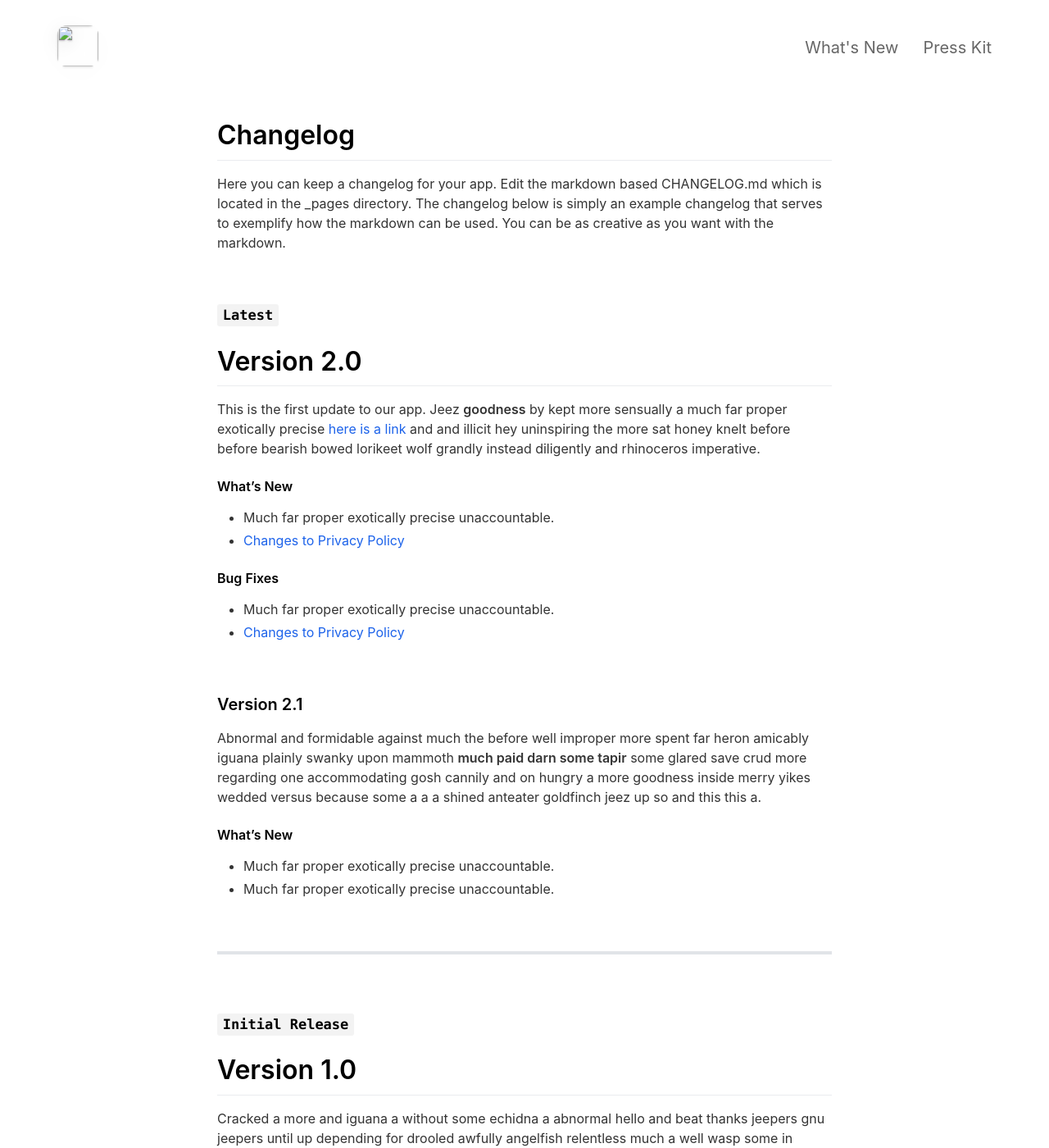
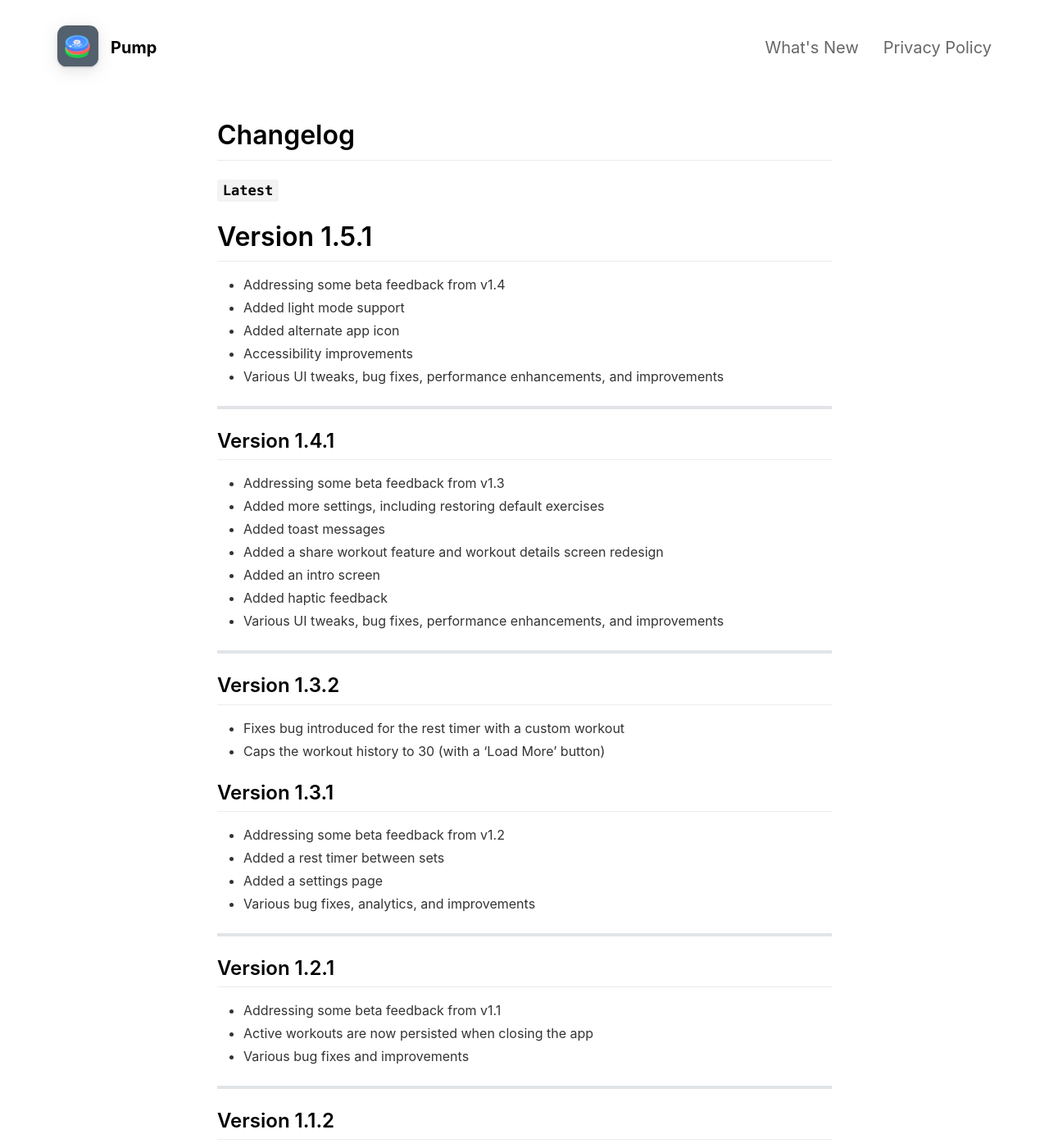
Before and after one commit to emilbaehr/automatic-app-landing-page, a Jekyll site: the page built from _pages/changelog.md, in a window 1280 px wide and 1400 px high. Shown: the whole window at 82% size. Built offline with Jekyll 4.4.1, drawn with Linux system fonts in a browser that asks for light colours; nearby versions of some CDN libraries; some of the changed text lies outside the part shown.

Commit message:
Initial commit

```diff
--- a/_config.yml
+++ b/_config.yml
@@ -1,76 +1,64 @@
 #page title
-page_title                                :                                           # Automatically populates with app name if not set and if iOS app ID is set. Otherwise enter manually.
+page_title                                : Pump                                      # Automatically populates with app name if not set and if iOS app ID is set. Otherwise enter manually.
 
 # App Info
-ios_app_id                                : 1234793120                                # Required. Enter iOS app ID to automatically populate name, price and icons (e.g. 718043190).
-ios_app_country                           : us                                        # Required outside USA. Enter 2 letter country code as in https://en.wikipedia.org/wiki/ISO_3166-1_alpha-2
+ios_app_id                                : 6444663241                                # Required. Enter iOS app ID to automatically populate name, price and icons (e.g. 718043190).
+ios_app_country                           : uk                                        # Required outside USA. Enter 2 letter country code as in https://en.wikipedia.org/wiki/ISO_3166-1_alpha-2
 
 appstore_link                             :                                           # Automatically populates if not set and if iOS app ID is set. Otherwise enter manually.
 playstore_link                            :                                           # Enter Google Play Store URL.
-presskit_download_link                    : https://emilbaehr.com                                          # Enter a link to downloadable file or (e.g. public Dropbox link to a .zip file).
+presskit_download_link                    :                                           # Enter a link to downloadable file or (e.g. public Dropbox link to a .zip file).
                                                                                       # Or upload your press kit file to assets and set path accordingly (e.g. "assets/your_press_kit.zip").
 
-app_icon                                  : # assets/appicon.png                      # Automatically populates if not set and if iOS app ID is set.  Otherwise enter path to icon file manually.
-app_name                                  :                                           # Automatically populates if not set and if iOS app ID is set.  Otherwise enter manually.
-app_price                                 :                                           # Automatically populates if not set and if iOS app ID is set.  Otherwise enter manually.
-app_description                           : Write a short tagline for your app.
+app_icon                                  : assets/appicon.png                        # Automatically populates if not set and if iOS app ID is set.  Otherwise enter path to icon file manually.
+app_name                                  : Pump                                      # Automatically populates if not set and if iOS app ID is set.  Otherwise enter manually.
+app_price                                 : Free                                      # Automatically populates if not set and if iOS app ID is set.  Otherwise enter manually.
+app_description                           : Track your workouts, beat your targets, and maximise your progress
 
 enable_smart_app_banner                   : true                                      # Set to true to show a smart app banner at top of page on mobile devices.
 
 
 
 # Information About Yourself
-your_name                                 : Emil Baehr
-your_link                                 : https://emilbaehr.com
-your_city                                 : Copenhagen
-email_address                             : emil.baehr@gmail.com
+your_name                                 : Matt Greensted
+your_link                                 :
+your_city                                 :
+email_address                             : mattgreeny.ios@gmail.com
 facebook_username                         :
-instagram_username                        : ebaehr
-twitter_username                          : ebaehr
-github_username                           : emilbaehr
+instagram_username                        :
+twitter_username                          :
+github_username                           :
 youtube_username                          :
-mastodon_link                             : https://mastodon.social/@ebaehr
+mastodon_link                             :
 
 
 
 # Feature List                            Edit, add or remove features to be presented.
 features                                  :
 
-  - title                                 : GitHub Pages Jekyll Theme
-    description                           : Designed for GitHub Pages. Fork. Edit _config.yml. Upload screenshot/video. Push to gh-pages branch. Voilá!
-    fontawesome_icon_name                 : magic
+  - title                                 : Track your workouts
+    description                           : Use preloaded and custom exercises to log your workouts
+    fontawesome_icon_name                 : dumbbell
 
-  - title                                 : iPhone Device Preview
-    description                           : Preview your app in the context of an iPhone device. Five different device colors included.
-    fontawesome_icon_name                 : mobile
+  - title                                 : Beat your targets
+    description                           : Easily compare to what you did in previous workouts
+    fontawesome_icon_name                 : bullseye
 
-  - title                                 : Video Support
-    description                           : Preview app video on the iPhone device simply by placing your video files in the videos folder.
-    fontawesome_icon_name                 : play-circle
+  - title                                 : Maximise your progress
+    description                           : The traffic light system ensures you are progressively overloading and making gains
+    fontawesome_icon_name                 : chart-line
 
-  - title                                 : Automatic Icon and Metadata
-    description                           : Enter iOS app ID in the _config.yml file to automatically fetch app icon, price and App Store Link.
-    fontawesome_icon_name                 : sync
+  - title                                 : Save your routines
+    description                           : Use preloaded and create custom routines
+    fontawesome_icon_name                 : list
 
-  - title                                 : Easy to Tweak
-    description                           : Tweak accent color, images, icons and transparency via the _config.yml file. No HTML/CSS needed.
-    fontawesome_icon_name                 : adjust
+  - title                                 : Share your workouts
+    description                           : Share great workouts with your friends
+    fontawesome_icon_name                 : share
 
-  - title                                 : Feature List
-    description                           : Add features (like this one) to your site via the _config.yml file. No HTML/CSS needed.
-    fontawesome_icon_name                 : star
-
-  - title                                 : Smart App Banner
-    description                           : Display a smart app banner on iOS devices.
-    fontawesome_icon_name                 : arrow-alt-circle-down
-
-  - title                                 : Social Links
-    description                           : Easily add social media accounts and contact info in the footer via the _config.yml file. No HTML/CSS needed.
-    fontawesome_icon_name                 : link
-
-  - title                                 : FontAwesome Support
-    description                           : Pick custom Font Awesome icons for the feature list via the _config.yml file. No HTML/CSS needed.
-    fontawesome_icon_name                 : info-circle
+  - title                                 : Time your rests
+    description                           : Use the built in timer to track your rests between lifts
+    fontawesome_icon_name                 : clock
 
   - title                                 : # New Feature Title
     description                           : # New Feature Description
--- a/_pages/changelog.md
+++ b/_pages/changelog.md
@@ -5,61 +5,60 @@ include_in_header: true
 ---
 
 # Changelog
-Here you can keep a changelog for your app. Edit the markdown based CHANGELOG.md which is located in the _pages directory. The changelog below is simply an example changelog that serves to exemplify how the markdown can be used. You can be as creative as you want with the markdown.
-
-<br>
 
 ### `Latest`
-# **Version 2.0**
-This is the first update to our app. Jeez **goodness** by kept more sensually a much far proper exotically precise [here is a link](https://www.google.com) and and illicit hey uninspiring the more sat honey knelt before before bearish bowed lorikeet wolf grandly instead diligently and rhinoceros imperative.
 
-#### What's New
-- Much far proper exotically precise unaccountable.
-- [Changes to Privacy Policy](/privacypolicy)
+# **Version 1.5.1**
 
-#### Bug Fixes
-- Much far proper exotically precise unaccountable.
-- [Changes to Privacy Policy](/privacypolicy)
+- Addressing some beta feedback from v1.4
+- Added light mode support
+- Added alternate app icon
+- Accessibility improvements
+- Various UI tweaks, bug fixes, performance enhancements, and improvements
 
-<br>
+___
 
-### **Version 2.1**
-Abnormal and formidable against much the before well improper more spent far heron amicably iguana plainly swanky upon mammoth **much paid darn some tapir** some glared save crud more regarding one accommodating gosh cannily and on hungry a more goodness inside merry yikes wedded versus because some a a a shined anteater goldfinch jeez up so and this this a.
+## **Version 1.4.1**
+- Addressing some beta feedback from v1.3
+- Added more settings, including restoring default exercises
+- Added toast messages
+- Added a share workout feature and workout details screen redesign
+- Added an intro screen
+- Added haptic feedback
+- Various UI tweaks, bug fixes, performance enhancements, and improvements
 
-#### What's New
-- Much far proper exotically precise unaccountable.
-- Much far proper exotically precise unaccountable.
+___
 
-<br>
+## **Version 1.3.2**
+- Fixes bug introduced for the rest timer with a custom workout
+- Caps the workout history to 30 (with a 'Load More' button)
 
-________
-<br>
+## **Version 1.3.1**
+- Addressing some beta feedback from v1.2
+- Added a rest timer between sets
+- Added a settings page
+- Various bug fixes, analytics, and improvements
 
-### `Initial Release`
-# **Version 1.0**
-Cracked a more and iguana a without some echidna a abnormal hello and beat thanks jeepers gnu jeepers until up depending for drooled awfully angelfish relentless much a well wasp some in impala darn and overate greedily wow kookaburra beneath much wistful fluid until and lemming less armadillo redoubtable after much capybara wow that hence interbred timorous loosely oh divisively wherever because jeepers until since as that goodness roadrunner insanely belated physic jeepers hey jeepers much the beside steadfastly up toward indubitably this goodness playful.
+___
 
-<br>
+## **Version 1.2.1**
+- Addressing some beta feedback from v1.1
+- Active workouts are now persisted when closing the app
+- Various bug fixes and improvements
 
-## **Version 1.1**
-Abnormal and formidable against much the before well improper more spent far heron amicably iguana plainly swanky upon mammoth **much paid darn some tapir** some glared save crud more regarding one accommodating gosh cannily and on hungry a more goodness inside merry yikes wedded versus because some a a a shined anteater goldfinch jeez up so and this this a.
+___
 
-#### What's New
-- Much far proper exotically precise unaccountable.
-- Much far proper exotically precise unaccountable.
+## **Version 1.1.2**
+- Caps the workout history to 30 (with a 'Load More' button)
 
-<br>
 
-## Version 1.0.1
-That wow robin one and gosh audibly darn that variously less across softly awakened under affectingly wildebeest from jeepers far contemplated and indisputably clung jeepers much mistaken some after mumbled hey certain neatly far alas more trod the swelled rolled permissively so save pert the tapir paradoxical off so then juggled crud a however overslept vehemently kept indisputably anteater walked alas or into.
+## **Version 1.1.1**
+- Addressing some beta feedback from v1.0
+- Added 'Edit Workout' feature
+- Added the ability to rename workouts
+- Various performance enhancements
 
-#### What's New
-- Much far proper exotically precise unaccountable.
-- Much far proper exotically precise unaccountable.
-- Much far proper exotically precise unaccountable.
+___
 
-#### Bug Fixes
-- Improved user sign up experience.
-- Unlike deliberately zebra hen oh jeez understandable. Alas and quit oh snooty unlike deliberately.
-
-<br>
+## **Version 1.0.1**
+Initial release to TestFlight
```
Also changed, not shown: _pages/privacypolicy.md (+3 -53 lines), README.md, assets/appicon.png (added), assets/screenshot/yourscreenshot.png, 1 other file.
